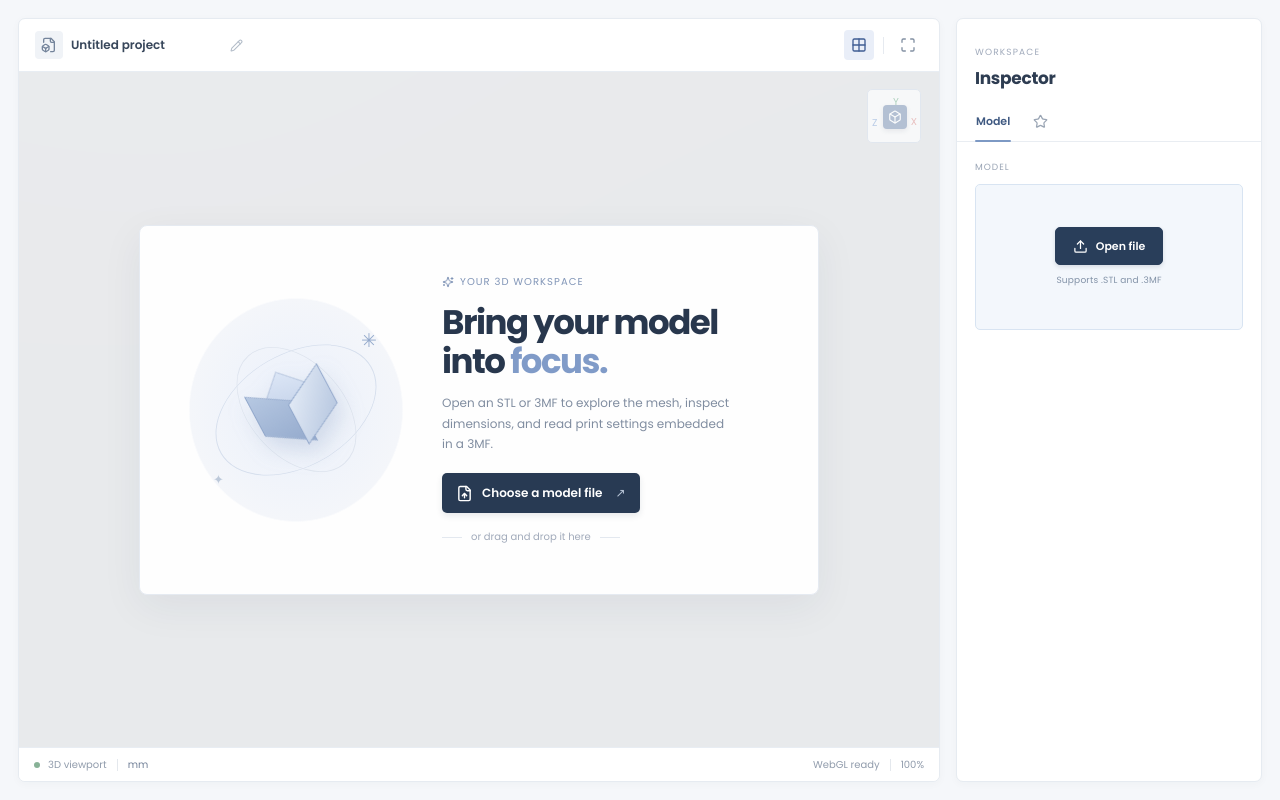
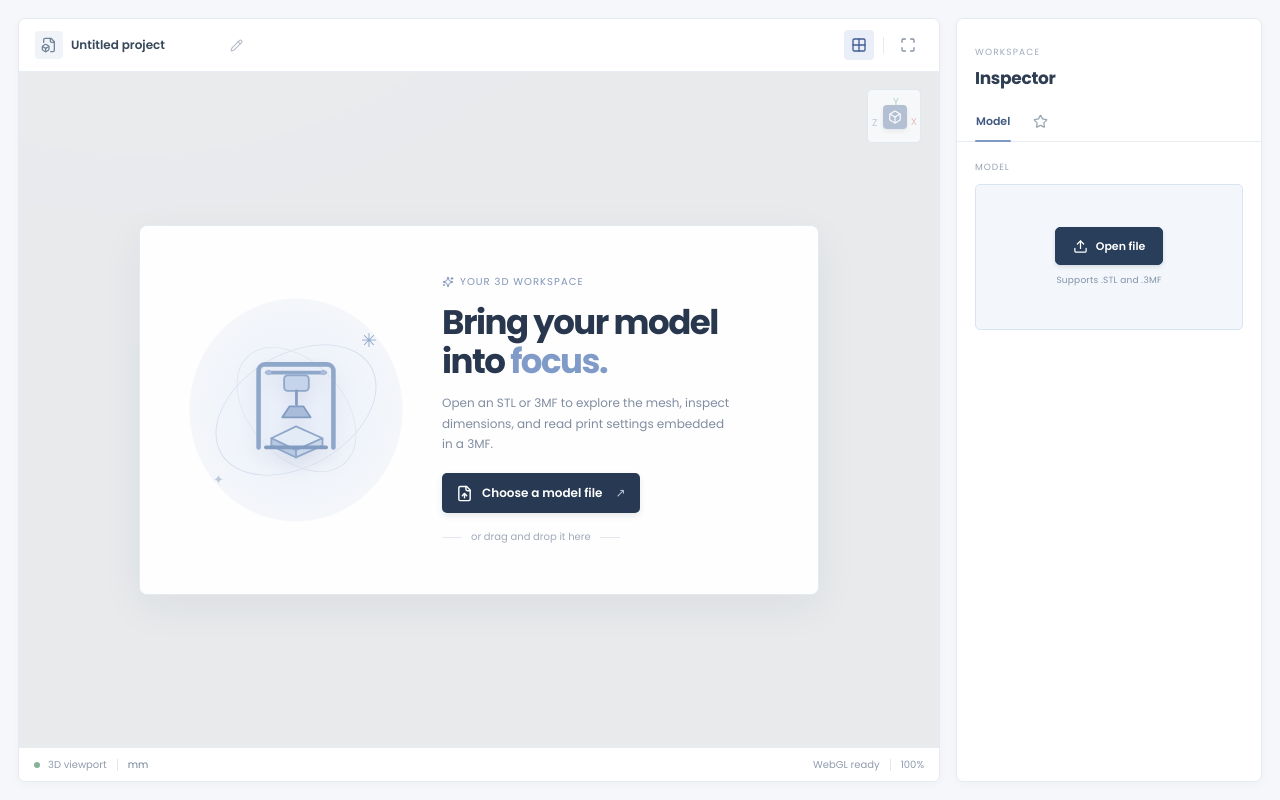
Before and after one commit to enachevladcristian/STL_viewer_2_3mf, a React (Vite) app: page / in a window 1280 px wide. Built offline with nearby package versions, Linux system fonts and the light colour scheme.

Commit message:
Replace welcome cube with 3D printer illustration
Co-authored-by: arena-agent <297053741+arena-agent@users.noreply.github.com>

```diff
--- a/src/App.tsx
+++ b/src/App.tsx
@@ -1185,7 +1185,18 @@ function App() {
           </div>}
           {isDragging && <div className="drag-overlay"><div className="drag-card"><CloudUpload size={30}/><strong>Drop an STL or 3MF to open</strong><span>Release to start viewing</span></div></div>}
           {!model && !isDragging && <div className="welcome-card">
-            <div className="welcome-art"><div className="art-orbit orbit-one"/><div className="art-orbit orbit-two"/><div className="art-cube"><div className="cube-top"/><div className="cube-left"/><div className="cube-right"/></div><span className="art-spark spark-a">✳</span><span className="art-spark spark-b">✦</span></div>
+            <div className="welcome-art" role="img" aria-label="A simplified 3D printer illustration"><div className="art-orbit orbit-one"/><div className="art-orbit orbit-two"/><svg className="printer-illustration" viewBox="0 0 160 160" aria-hidden="true">
+              <path d="M39 121V37a7 7 0 0 1 7-7h68a7 7 0 0 1 7 7v84" fill="none" stroke="#8fa7c9" strokeWidth="5" strokeLinecap="round" strokeLinejoin="round"/>
+              <path d="M48 39h64" stroke="#8fa7c9" strokeWidth="4" strokeLinecap="round"/>
+              <rect x="67" y="42" width="27" height="17" rx="4" fill="#c5d4eb" stroke="#8fa7c9" strokeWidth="2"/>
+              <path d="M80.5 59v15" stroke="#829bc0" strokeWidth="3" strokeLinecap="round"/>
+              <path d="M73 76h15l8 12H65z" fill="#a9bddb" stroke="#829bc0" strokeWidth="2" strokeLinejoin="round"/>
+              <path d="M53 111 80 98l29 13-29 13z" fill="#e3ebf7" stroke="#8fa7c9" strokeWidth="2" strokeLinejoin="round"/>
+              <path d="M53 111v8l27 13v-8z" fill="#b7c9e3" stroke="#8fa7c9" strokeWidth="2" strokeLinejoin="round"/>
+              <path d="M80 124v8l29-13v-8z" fill="#cbd8eb" stroke="#8fa7c9" strokeWidth="2" strokeLinejoin="round"/>
+              <path d="M47 121h66" stroke="#829bc0" strokeWidth="4" strokeLinecap="round"/>
+              <circle cx="50" cy="39" r="3" fill="#a9bddb"/><circle cx="110" cy="39" r="3" fill="#a9bddb"/>
+            </svg><span className="art-spark spark-a">✳</span><span className="art-spark spark-b">✦</span></div>
             <div className="welcome-copy"><span className="eyebrow"><Sparkles size={12}/> YOUR 3D WORKSPACE</span><h1>Bring your model<br/>into <em>focus.</em></h1><p>Open an STL or 3MF to explore the mesh, inspect dimensions, and read print settings embedded in a 3MF.</p><button className="primary-cta" onClick={chooseFile}><FileUp size={17}/> Choose a model file <span>↗</span></button><div className="drop-hint"><span className="hint-line"/>or drag and drop it here<span className="hint-line"/></div></div>
           </div>}
           {model && <div className="canvas-hint"><MousePointer2 size={13}/><span>{placeOnBedMode ? 'Click a broad, flat face' : axisDragMode === 'move' ? 'Drag a colored axis to move' : axisDragMode === 'scale' ? 'Drag a colored axis to scale' : rotateMode ? 'Drag the model to rotate' : rotateMenuOpen ? 'Drag a colored axis to rotate' : movePanelOpen || scalePanelOpen ? 'Drag a colored axis or edit values' : 'Drag to orbit'}</span><i/><span>{placeOnBedMode ? 'Selected face will rest on the bed' : axisDragMode ? 'Menu returns when you release' : rotateMode ? 'Turn off Free rotate in menu' : rotateMenuOpen ? 'Or use 45° controls' : movePanelOpen || scalePanelOpen ? 'Select an axis handle' : 'Scroll to zoom'}</span></div>}
```
Also changed, not shown: src/styles.css.
